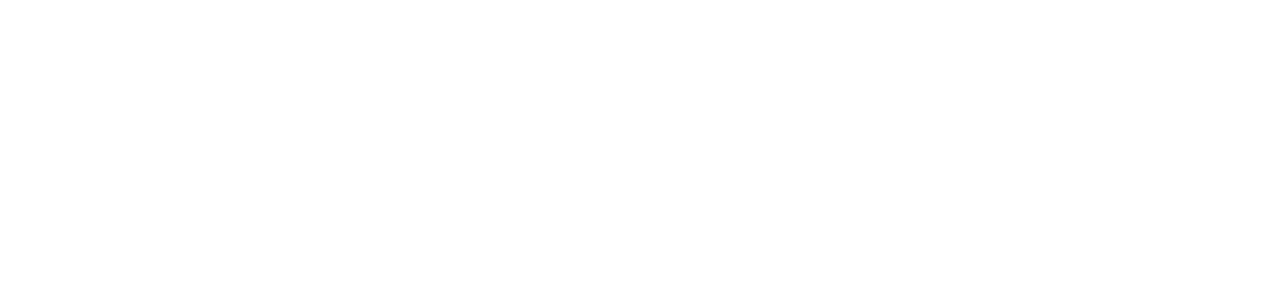
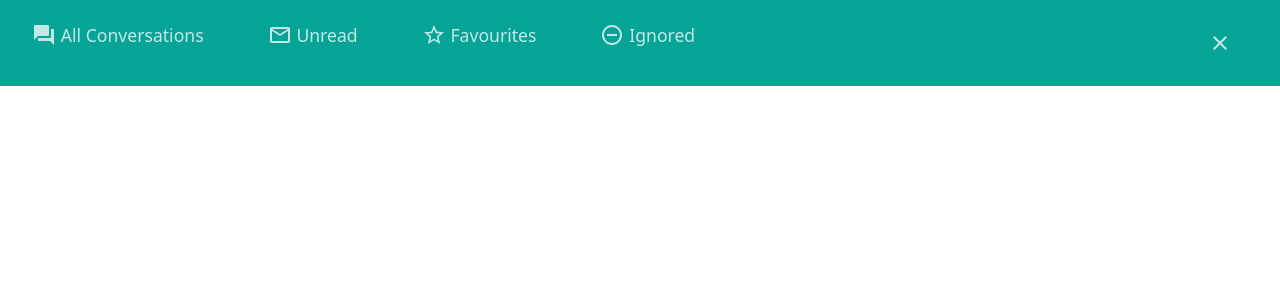
Before and after one commit to diamond-nicholas/datingappReact, a React (Create React App) app: page /messages in a window 1280 px wide. Before the commit this address had no page. Shown: the top 300 px of the page. Built offline with nearby package versions, Linux system fonts and the light colour scheme.

Commit message:
add header to message component for read and unread messages

```diff
--- a/src/App.js
+++ b/src/App.js
@@ -5,6 +5,7 @@
 import Home from './Components/Home/Home';
 import Landing from './Components/LandingPage/Landing';
 import DatingCards from './Components/DatingCards/DatingCards';
+import Messages from './Components/Messages/Messages';
 
 function App() {
   return (
@@ -16,6 +17,7 @@
         <Route path='/login' element={<Login />} />
         <Route path='/home' element={<Main />} />
         <Route path='/search' element={<Landing />} />
+        <Route path='/messages' element={<Messages />} />
       </Routes>
     </Router>
   );
--- a/src/Components/LandingPage/Cards.js
+++ b/src/Components/LandingPage/Cards.js
@@ -1,11 +1,14 @@
-import React from 'react';
+import React, { useState, useEffect } from 'react';
 import './Cards.scss';
 import InsertEmoticonIcon from '@material-ui/icons/InsertEmoticon';
 import StarBorderIcon from '@material-ui/icons/StarBorder';
 import MailOutlineIcon from '@material-ui/icons/MailOutline';
 import FiberManualRecordIcon from '@material-ui/icons/FiberManualRecord';
+import axios from 'axios';
+import { getAllUsers } from '../Utilis/APIroutes';
 
 const Cards = () => {
+  const [users, setUsers] = useState([]);
   const PropsArray = [
     {
       id: 1,
@@ -37,15 +40,25 @@
     },
   ];
 
+  const getData = async () => {
+    await axios({
+      url: getAllUsers,
+      method: 'GET',
+    }).then((data) => setUsers(data.data.users));
+  };
+
+  useEffect(() => getData(), []);
+
   return (
     <div className='container'>
       <div className='row d-flex justify-content-center align-items-center'>
-        {PropsArray.map((data) => {
+        {users &&
+          users.map(({ _id, name, image }) => {
             return (
               <>
-              <div className='col-xs-12 col-sm-6 col-md-4 my-4'>
+                <div className='col-xs-12 col-sm-6 col-md-4 my-4' key={_id}>
                   <div className='card cardUser'>
-                  <img src={data.images} className='card-img-top' alt='' />
+                    <img src={image} className='card-img-top' alt='' />
                     <div className='card-body'>
                       <div className='widget'>
                         <div className='emontions'>
@@ -60,13 +73,13 @@
                       </div>
                       <div className='userData'>
                         <div className='name'>
-                        <p>{data.name},</p>
-                        <p>{data.age}</p>
+                          <p>{name},</p>
+                          <p>20</p>
                           <p>
                             <FiberManualRecordIcon />
                           </p>
                         </div>
-                      <div className='location'>{data.location}</div>
+                        <div className='location'>Lagos</div>
                       </div>
                     </div>
                   </div>
--- a/src/Components/LandingPage/Cards.scss
+++ b/src/Components/LandingPage/Cards.scss
@@ -5,6 +5,7 @@
   img {
     border-top-left-radius: 20px;
     border-top-right-radius: 20px;
+    height: 20rem;
   }
 
   .userData {
--- /dev/null
+++ b/src/Components/Messages/Messages.js
@@ -0,0 +1,47 @@
+import React from 'react';
+import './Messages.scss';
+import MailOutlineIcon from '@material-ui/icons/MailOutline';
+import ForumIcon from '@material-ui/icons/Forum';
+import StarOutlineIcon from '@material-ui/icons/StarOutline';
+import RemoveCircleOutlineIcon from '@material-ui/icons/RemoveCircleOutline';
+import CloseIcon from '@material-ui/icons/Close';
+
+const Messages = () => {
+  return (
+    <>
+      <div className='messages'>
+        <header>
+          <ul>
+            <li className='listHeader'>
+              <div className='conversation'>
+                <ForumIcon />
+                <p>All Conversations</p>
+              </div>
+            </li>
+            <li className='listHeader'>
+              <div className='unread'>
+                <MailOutlineIcon />
+                <p>Unread</p>
+              </div>
+            </li>
+            <li className='listHeader'>
+              <div className='favourite'>
+                <StarOutlineIcon />
+                <p>Favourites</p>
+              </div>
+            </li>
+            <li className='listHeader'>
+              <div className='ignored'>
+                <RemoveCircleOutlineIcon />
+                <p>Ignored</p>
+              </div>
+            </li>
+          </ul>
+          <CloseIcon className='close' />
+        </header>
+      </div>
+    </>
+  );
+};
+
+export default Messages;
--- /dev/null
+++ b/src/Components/Messages/Messages.scss
@@ -0,0 +1,44 @@
+.messages {
+  header {
+    display: flex;
+    justify-content: space-between;
+    align-items: center;
+    background-color: #06a497;
+    // height: 100%;
+
+    ul {
+      height: 70px;
+      display: flex;
+      justify-content: center;
+      align-items: center;
+      list-style: none;
+      li {
+        margin-right: 4rem;
+
+        .conversation,
+        .unread,
+        .favourite,
+        .ignored {
+          display: flex;
+          justify-content: center;
+          align-items: center;
+          color: #c3e9e6;
+          font-weight: 500;
+          font-size: 1.1rem;
+
+          p {
+            margin-top: 1rem;
+            margin-left: 0.3rem;
+          }
+        }
+      }
+    }
+
+    .close {
+      margin-right: 3rem;
+      color: #c3e9e6;
+      font-weight: 500;
+      font-size: 1.5rem;
+    }
+  }
+}
--- a/src/Components/Utilis/APIroutes.js
+++ b/src/Components/Utilis/APIroutes.js
@@ -4,3 +4,4 @@
 
 export const registerRoute = `${host}/api/v1/users/create`;
 export const loginRoute = `${host}/api/v1/users/signin`;
+export const getAllUsers = `${host}/api/v1/users/get`;
```
Lines whose indentation alone changed are shown as unchanged.
